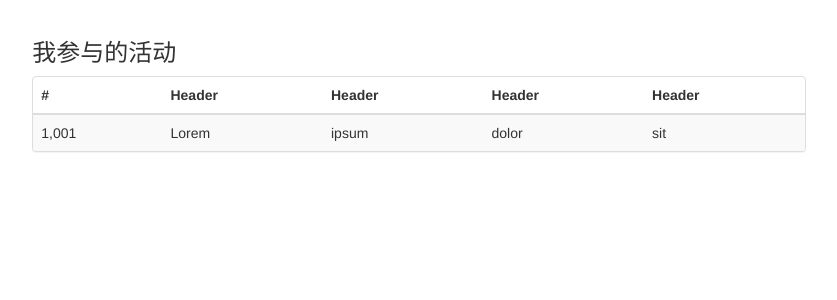
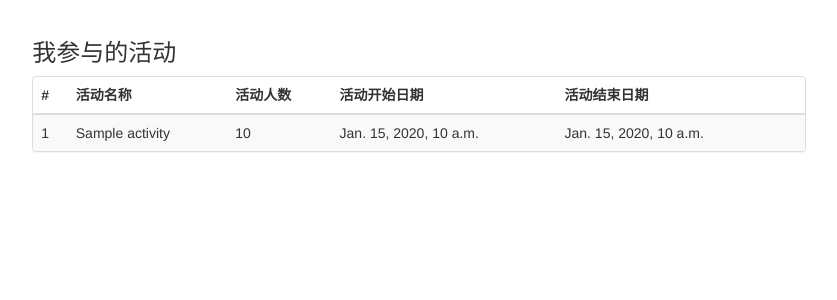
Before and after one commit to favefan/sams, a Django app: page /dashboard/ in a window 1280 px wide. Shown: the part 50-350 px from the top of the page, without its empty margins (221-1058 px from the left). Run offline with Django 3.2, Linux system fonts and the light colour scheme; a user stored in the database is signed in; tables that the repository leaves empty hold one stand-in row (values such as "Sample post"); some libraries are stand-ins or nearby versions.

Commit message:
Add function 'Participatory activities' in index.

```diff
--- a/dashboard/templates/dashboard/index.html
+++ b/dashboard/templates/dashboard/index.html
@@ -6,19 +6,31 @@
 <thead>
   <tr>
     <th>#</th>
-    <th>Header</th>
-    <th>Header</th>
-    <th>Header</th>
-    <th>Header</th>
+    <th>活动名称</th>
+    <th>活动人数</th>
+    <th>活动开始日期</th>
+    <th>活动结束日期</th>
+    <th></th>
   </tr>
 </thead>
 <tbody>
+  {% if part_acts_list %}
+    {% for act in part_acts_list %}
+      <tr>
+        <td>{{ act.activity_ID }}</td>
+        <td>{{ act.name }}</td>
+        <td>{{ act.capacity }}</td>
+        <td>{{ act.start_date }}</td>
+        <td>{{ act.end_date }}</td>
+        <td>
+
+        </td>
+      </tr>
+    {% endfor %}
+  {% else %}
   <tr>
-    <td>1,001</td>
-    <td>Lorem</td>
-    <td>ipsum</td>
-    <td>dolor</td>
-    <td>sit</td>
-  </tr>
+      <td>无数据</td>
+      </tr>
+  {% endif %}
 </tbody>
 {% endblock %}
--- a/dashboard/views.py
+++ b/dashboard/views.py
@@ -16,6 +16,7 @@ user_already_exists = '用户名已存在'
 warning_null_value = '用户名或密码不能为空'
 sign_up_success = 'Sign up success! Please sign in.'
 
+###Instrumental function
 def get_or_create_group(group_name, codename_list):
     try:
         group = Group.objects.get(name=group_name)
@@ -36,6 +37,7 @@ def auto_red_html(message, red_url):
                     <a href="' + red_url + '">此处</a>\
                 直接跳转。</p>\
             </body>'
+###
 
 def log_in(request):
     if request.method == 'POST':
@@ -60,20 +62,17 @@ def log_out(request):
 
 @login_required
 def index(request):
-    # part_acts_list = []
-    # current_user = Student.objects.get(user=request.user)
-    # entry_list = Entrylist.objects.filter(student=current_user)
-    # for entry in entry_list:
-    #     part_acts_list.append(entry.activity)
-    # acts_list = Activity.objects.all()
+    part_acts_list = []
     current_user = request.user
     if current_user.account is None:
-        index_url = 'dashboard/act_manager.html'
+        return HttpResponseRedirect(reverse('dashboard:open_acts'))
     else:
-        index_url = 'dashboard/index.html'
-    acts_list = []
-    part_acts_list = []
-    return render(request, index_url, { 'acts_list': acts_list, 'part_acts_list': part_acts_list })
+        student = current_user.account
+        mine_entry_list = Entrylist.objects.filter(student=student)
+        if mine_entry_list.exists():
+            for entry in mine_entry_list:
+                part_acts_list.append(entry.activity)
+        return render(request, 'dashboard/index.html', {'part_acts_list': part_acts_list })
 
 @login_required
 @permission_required('dashboard.add_student', raise_exception=True)
```
